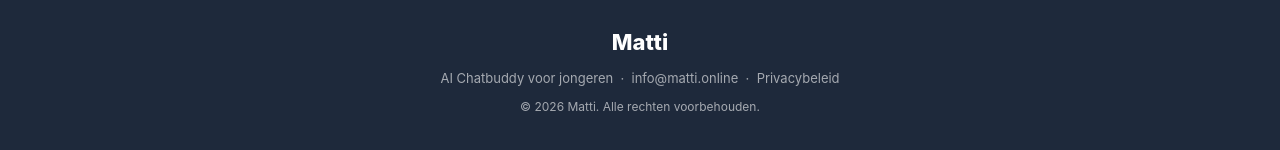
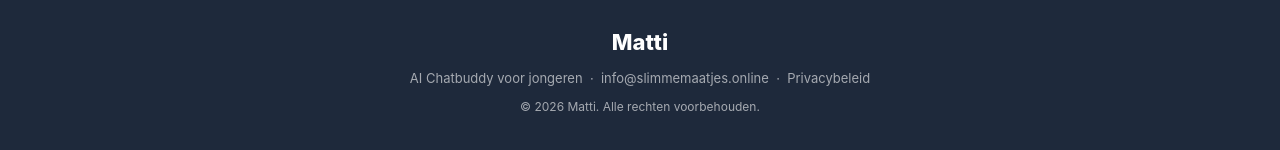
Before and after one commit to Wim007/matti-landing, a website: page index.html in a window 1280 px wide. Shown: the part 5715-5865 px from the top of the page. Drawn offline with Linux system fonts and the light colour scheme.

Commit message:
fix: e-mailadres footer naar info@slimmemaatjes.online

```diff
--- a/index.html
+++ b/index.html
@@ -630,7 +630,7 @@
 <!-- FOOTER -->
 <footer>
   <div class="footer-logo">Matti</div>
-  <p>AI Chatbuddy voor jongeren &nbsp;·&nbsp; <a href="mailto:info@matti.online">info@matti.online</a> &nbsp;·&nbsp; <a href="#">Privacybeleid</a></p>
+  <p>AI Chatbuddy voor jongeren &nbsp;·&nbsp; <a href="mailto:info@slimmemaatjes.online">info@slimmemaatjes.online</a> &nbsp;·&nbsp; <a href="#">Privacybeleid</a></p>
   <p style="margin-top:8px; font-size:12px;">© 2026 Matti. Alle rechten voorbehouden.</p>
 </footer>
 
```
